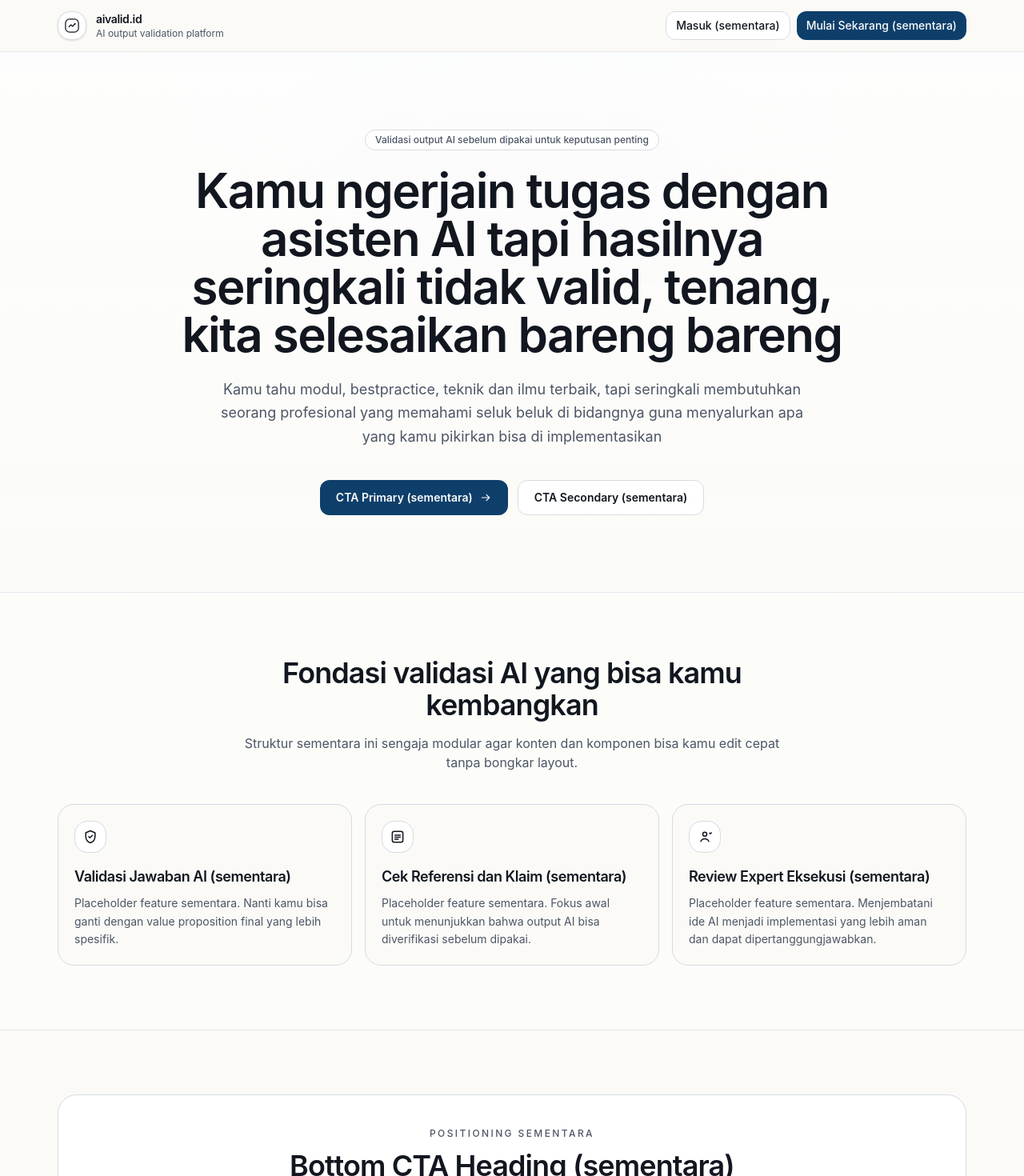
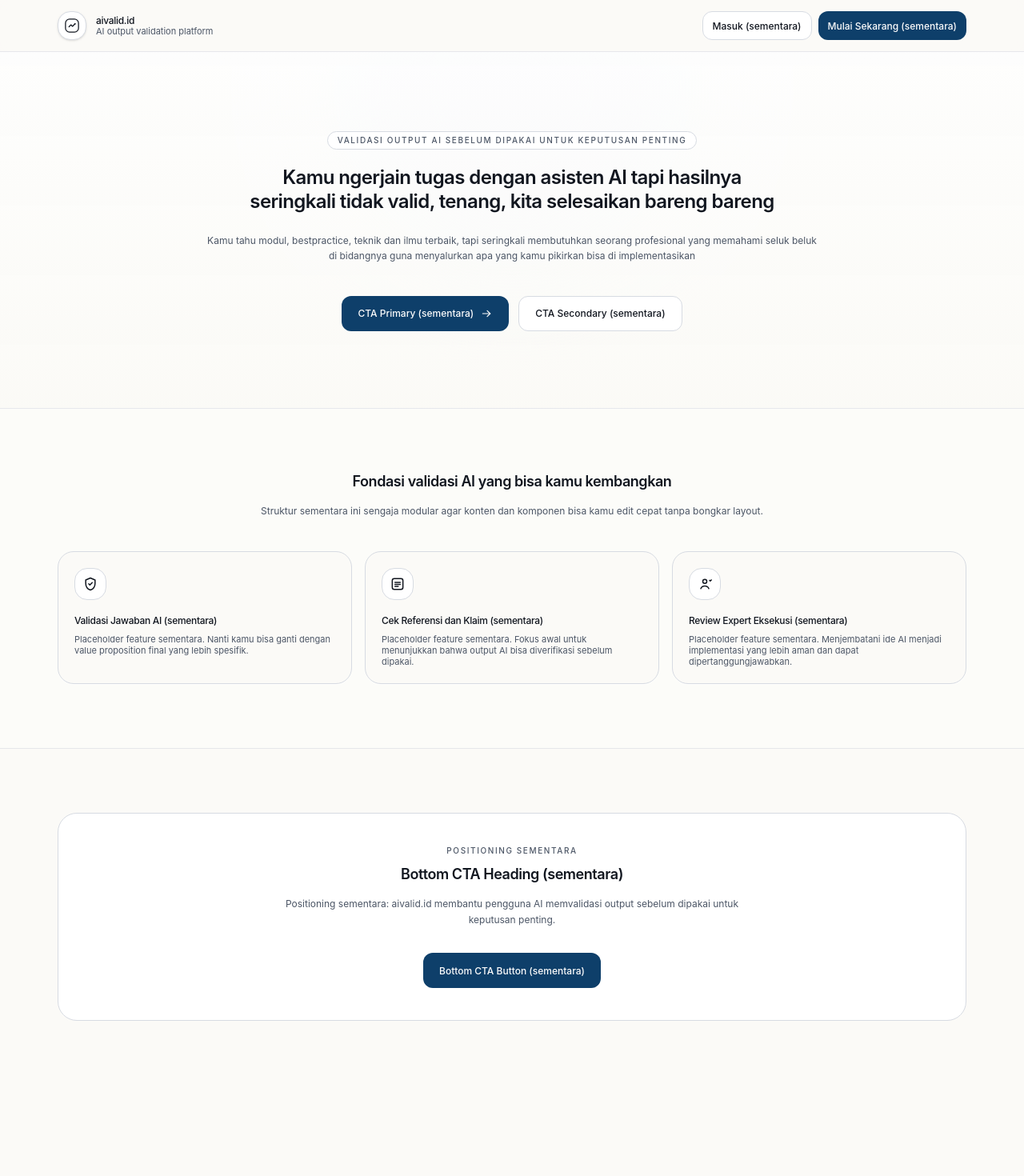
Before and after one commit to rentakayama-881/myapp2, a Next.js app in the folder apps/web/: page / in a window 1280 px wide. Shown: the top 1470 px of the page at 80% size. After the commit the page ends 1356 px from the top, so only its background shows below. Built offline with nearby package versions, Linux system fonts and the light colour scheme.

Commit message:
style(web): establish global tiny typography system and migrate landing

```diff
--- a/apps/web/app/globals.css
+++ b/apps/web/app/globals.css
@@ -60,3 +60,39 @@
     linear-gradient(180deg, oklch(0.995 0 0 / 94%), oklch(0.985 0.004 95 / 92%)),
     radial-gradient(circle at 50% 10%, oklch(0.95 0.02 255 / 40%) 0, transparent 55%);
 }
+
+@utility type-overline {
+  @apply text-[10px] leading-tight font-medium uppercase tracking-[0.16em] text-muted-foreground;
+}
+
+@utility type-caption {
+  @apply text-[11px] leading-tight text-muted-foreground;
+}
+
+@utility type-label {
+  @apply text-xs leading-tight font-medium;
+}
+
+@utility type-body {
+  @apply text-xs leading-relaxed text-muted-foreground;
+}
+
+@utility type-body-strong {
+  @apply text-xs leading-relaxed font-medium;
+}
+
+@utility type-title {
+  @apply text-lg leading-tight font-semibold tracking-tight;
+}
+
+@utility type-display {
+  @apply text-2xl leading-tight font-semibold tracking-tight;
+}
+
+@utility type-data {
+  @apply text-sm leading-tight font-medium;
+}
+
+@utility type-code {
+  @apply text-xs leading-snug font-mono;
+}
--- a/apps/web/components/landing/bottom-cta-section.tsx
+++ b/apps/web/components/landing/bottom-cta-section.tsx
@@ -1,5 +1,6 @@
 import Link from 'next/link';
 import type { LandingContent } from '../../types/landing';
+import { landingTypography } from './landing-typography';
 
 interface BottomCtaSectionProps {
   heading: LandingContent['bottomCta']['heading'];
@@ -15,19 +16,19 @@ export function BottomCtaSection({
   return (
     <section className="landing-container py-16 md:py-20">
       <div className="rounded-3xl border border-border bg-card p-8 text-center md:p-10">
-        <p className="text-xs font-medium uppercase tracking-[0.2em] text-muted-foreground">
-          Positioning sementara
-        </p>
-        <h2 className="mx-auto mt-3 max-w-3xl text-balance text-3xl font-semibold tracking-tight text-foreground md:text-4xl">
+        <p className={landingTypography.overline}>Positioning sementara</p>
+        <h2
+          className={`mx-auto mt-3 max-w-3xl text-balance text-foreground ${landingTypography.title}`}
+        >
           {heading}
         </h2>
-        <p className="mx-auto mt-4 max-w-2xl text-pretty text-base text-muted-foreground">
+        <p className={`mx-auto mt-4 max-w-2xl text-pretty ${landingTypography.body}`}>
           {description}
         </p>
         <div className="mt-8">
           <Link
             href={action.href}
-            className="inline-flex h-11 items-center rounded-lg bg-primary px-5 text-sm font-semibold text-primary-foreground transition hover:opacity-90"
+            className={`inline-flex h-11 items-center rounded-lg bg-primary px-5 text-primary-foreground transition hover:opacity-90 ${landingTypography.cta}`}
           >
             {action.label}
           </Link>
--- a/apps/web/components/landing/features-section.tsx
+++ b/apps/web/components/landing/features-section.tsx
@@ -1,5 +1,6 @@
+import type { LandingFeature } from '../../types/landing';
 import { MarketingIcon } from '../icons/marketing-icons';
-import type { LandingFeature } from '../../types/landing';
+import { landingTypography } from './landing-typography';
 
 interface FeaturesSectionProps {
   features: LandingFeature[];
@@ -10,11 +11,12 @@ export function FeaturesSection({ features }: FeaturesSectionProps) {
     <section className="border-b border-border/60 bg-card/30">
       <div className="landing-container py-16 md:py-20">
         <div className="mx-auto max-w-2xl text-center">
-          <h2 className="text-3xl font-semibold tracking-tight text-foreground md:text-4xl">
+          <h2 className={`text-foreground ${landingTypography.title}`}>
             Fondasi validasi AI yang bisa kamu kembangkan
           </h2>
-          <p className="mt-4 text-base text-muted-foreground">
-            Struktur sementara ini sengaja modular agar konten dan komponen bisa kamu edit cepat tanpa bongkar layout.
+          <p className={`mt-4 ${landingTypography.body}`}>
+            Struktur sementara ini sengaja modular agar konten dan komponen bisa
+            kamu edit cepat tanpa bongkar layout.
           </p>
         </div>
 
@@ -27,10 +29,12 @@ export function FeaturesSection({ features }: FeaturesSectionProps) {
               <span className="inline-flex size-10 items-center justify-center rounded-xl border border-border bg-card text-foreground">
                 <MarketingIcon name={feature.icon} className="size-5" />
               </span>
-              <h3 className="mt-4 text-lg font-semibold tracking-tight text-foreground">
+              <h3
+                className={`mt-4 tracking-tight text-foreground ${landingTypography.bodyStrong}`}
+              >
                 {feature.title}
               </h3>
-              <p className="mt-2 text-sm leading-relaxed text-muted-foreground">
+              <p className={`mt-2 ${landingTypography.caption}`}>
                 {feature.description}
               </p>
             </article>
--- a/apps/web/components/landing/hero-section.tsx
+++ b/apps/web/components/landing/hero-section.tsx
@@ -1,6 +1,7 @@
 import Link from 'next/link';
+import type { LandingContent } from '../../types/landing';
 import { MarketingIcons } from '../icons/marketing-icons';
-import type { LandingContent } from '../../types/landing';
+import { landingTypography } from './landing-typography';
 
 interface HeroSectionProps {
   heading: LandingContent['hero']['heading'];
@@ -19,27 +20,33 @@ export function HeroSection({
     <section className="hero-shell border-b border-border/60">
       <div className="landing-container py-20 md:py-24">
         <div className="mx-auto max-w-4xl text-center">
-          <p className="mb-5 inline-flex rounded-full border border-border bg-card px-3 py-1 text-xs font-medium text-muted-foreground">
+          <p
+            className={`mb-5 inline-flex rounded-full border border-border bg-card px-3 py-1 ${landingTypography.overline}`}
+          >
             Validasi output AI sebelum dipakai untuk keputusan penting
           </p>
-          <h1 className="text-balance text-4xl font-semibold tracking-tight text-foreground md:text-5xl lg:text-6xl">
+          <h1
+            className={`text-balance text-foreground ${landingTypography.display}`}
+          >
             {heading}
           </h1>
-          <p className="mx-auto mt-6 max-w-3xl text-pretty text-base leading-relaxed text-muted-foreground md:text-lg">
+          <p
+            className={`mx-auto mt-6 max-w-3xl text-pretty ${landingTypography.body}`}
+          >
             {subheading}
           </p>
 
           <div className="mt-10 flex flex-wrap items-center justify-center gap-3">
             <Link
               href={primaryAction.href}
-              className="inline-flex h-11 items-center gap-2 rounded-lg bg-primary px-5 text-sm font-semibold text-primary-foreground transition hover:opacity-90"
+              className={`inline-flex h-11 items-center gap-2 rounded-lg bg-primary px-5 text-primary-foreground transition hover:opacity-90 ${landingTypography.cta}`}
             >
               {primaryAction.label}
               <MarketingIcons.arrowRight className="size-4" />
             </Link>
             <Link
               href={secondaryAction.href}
-              className="inline-flex h-11 items-center rounded-lg border border-border bg-card px-5 text-sm font-semibold text-foreground transition hover:bg-muted"
+              className={`inline-flex h-11 items-center rounded-lg border border-border bg-card px-5 text-foreground transition hover:bg-muted ${landingTypography.cta}`}
             >
               {secondaryAction.label}
             </Link>
--- /dev/null
+++ b/apps/web/components/landing/landing-typography.ts
@@ -0,0 +1,10 @@
+export const landingTypography = {
+  overline: 'type-overline',
+  caption: 'type-caption',
+  label: 'type-label',
+  body: 'type-body',
+  bodyStrong: 'type-body-strong',
+  title: 'type-title',
+  display: 'type-display',
+  cta: 'type-label',
+} as const;
--- a/apps/web/components/landing/top-nav.tsx
+++ b/apps/web/components/landing/top-nav.tsx
@@ -1,6 +1,7 @@
 import Link from 'next/link';
+import type { LandingContent } from '../../types/landing';
 import { MarketingIcons } from '../icons/marketing-icons';
-import type { LandingContent } from '../../types/landing';
+import { landingTypography } from './landing-typography';
 
 interface TopNavProps {
   brandName: LandingContent['brandName'];
@@ -23,21 +24,31 @@ export function TopNav({
             <MarketingIcons.brandMark className="size-5" />
           </span>
           <span className="grid leading-tight">
-            <span className="text-sm font-semibold tracking-tight">{brandName}</span>
-            <span className="text-xs text-muted-foreground">{brandTagline}</span>
+            <span className={landingTypography.label + ' tracking-tight text-foreground'}>
+              {brandName}
+            </span>
+            <span className={landingTypography.caption}>{brandTagline}</span>
           </span>
         </Link>
 
         <nav className="flex items-center gap-2">
           <Link
             href={primaryAction.href}
-            className="inline-flex h-9 items-center rounded-lg border border-border bg-card px-3 text-sm font-medium text-foreground transition hover:bg-muted"
+            className={
+              'inline-flex h-9 items-center rounded-lg border border-border bg-card px-3 transition hover:bg-muted ' +
+              landingTypography.label +
+              ' text-foreground'
+            }
           >
             {primaryAction.label}
           </Link>
           <Link
             href={secondaryAction.href}
-            className="inline-flex h-9 items-center rounded-lg bg-primary px-3 text-sm font-medium text-primary-foreground transition hover:opacity-90"
+            className={
+              'inline-flex h-9 items-center rounded-lg bg-primary px-3 transition hover:opacity-90 ' +
+              landingTypography.label +
+              ' text-primary-foreground'
+            }
           >
             {secondaryAction.label}
           </Link>
--- a/apps/web/package.json
+++ b/apps/web/package.json
@@ -12,6 +12,7 @@
     "start": "next start --port 3000",
     "lint": "eslint .",
     "typecheck": "tsc --noEmit",
+    "typography:check": "node ./scripts/check-typography.mjs",
     "test": "echo \"No tests yet\""
   },
   "dependencies": {
--- /dev/null
+++ b/apps/web/scripts/check-typography.mjs
@@ -0,0 +1,93 @@
+import { readdir, readFile } from 'node:fs/promises';
+import { join } from 'node:path';
+
+const ROOT_DIR = process.cwd();
+const SCAN_DIRS = ['app', 'components'];
+const FILE_EXTENSIONS = new Set(['.ts', '.tsx']);
+const EXCLUDED_PATH_SEGMENTS = ['/playground/', '/.next/', '/node_modules/'];
+
+const disallowedTextSizeRegex =
+  /\btext-(?:xs|sm|base|lg|xl|2xl|3xl|4xl|5xl|6xl|7xl|8xl|9xl|\[[^\]]+\])\b/g;
+
+async function main() {
+  const files = await collectFiles();
+  const violations = [];
+
+  for (const file of files) {
+    const relativePath = file.replace(`${ROOT_DIR}/`, '');
+
+    if (EXCLUDED_PATH_SEGMENTS.some((segment) => file.includes(segment))) {
+      continue;
+    }
+
+    const content = await readFile(file, 'utf8');
+    const matches = [...content.matchAll(disallowedTextSizeRegex)].map(
+      (match) => match[0],
+    );
+
+    if (matches.length > 0) {
+      violations.push({
+        file: relativePath,
+        matches: Array.from(new Set(matches)),
+      });
+    }
+  }
+
+  if (violations.length > 0) {
+    console.error('\nTypography policy violation detected.');
+    console.error(
+      'Use semantic classes (type-overline/type-caption/type-label/type-body/type-title/type-display) instead of raw text-size utilities.\n',
+    );
+
+    for (const violation of violations) {
+      console.error(`- ${violation.file}`);
+      console.error(`  disallowed: ${violation.matches.join(', ')}`);
+    }
+
+    process.exit(1);
+  }
+
+  console.log('Typography check passed. No raw text-size utilities found.');
+}
+
+async function collectFiles() {
+  const collected = [];
+
+  for (const dir of SCAN_DIRS) {
+    const absoluteDir = join(ROOT_DIR, dir);
+    const files = await walk(absoluteDir);
+    collected.push(...files);
+  }
+
+  return collected;
+}
+
+async function walk(directory) {
+  const entries = await readdir(directory, { withFileTypes: true });
+  const files = [];
+
+  for (const entry of entries) {
+    const fullPath = join(directory, entry.name);
+
+    if (entry.isDirectory()) {
+      const nested = await walk(fullPath);
+      files.push(...nested);
+      continue;
+    }
+
+    if (!entry.isFile()) {
+      continue;
+    }
+
+    const extension = fullPath.slice(fullPath.lastIndexOf('.'));
+    if (!FILE_EXTENSIONS.has(extension)) {
+      continue;
+    }
+
+    files.push(fullPath);
+  }
+
+  return files;
+}
+
+void main();
```
Also changed, not shown: 1 other file (tests, documents, lock files or other folders).
